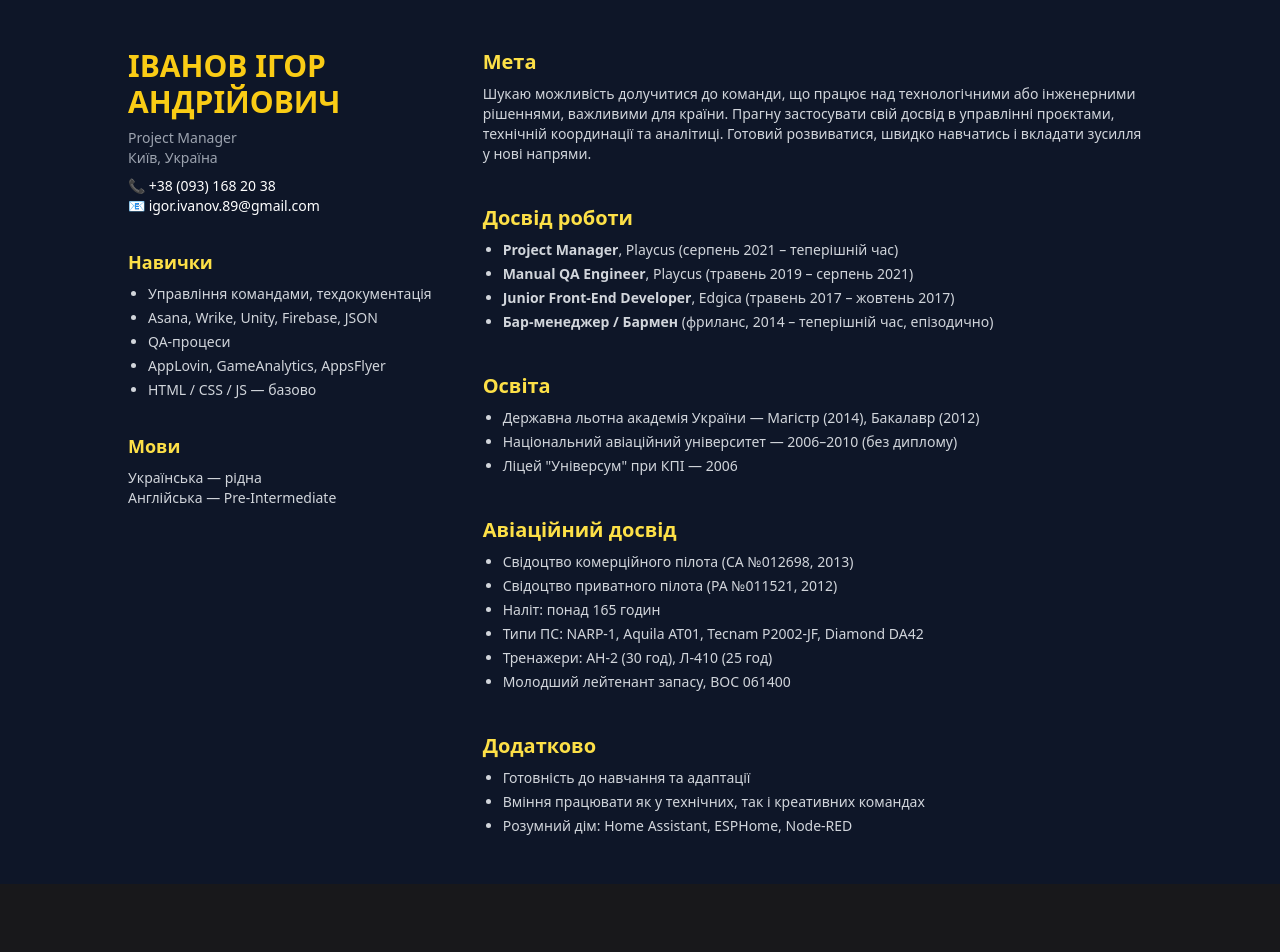
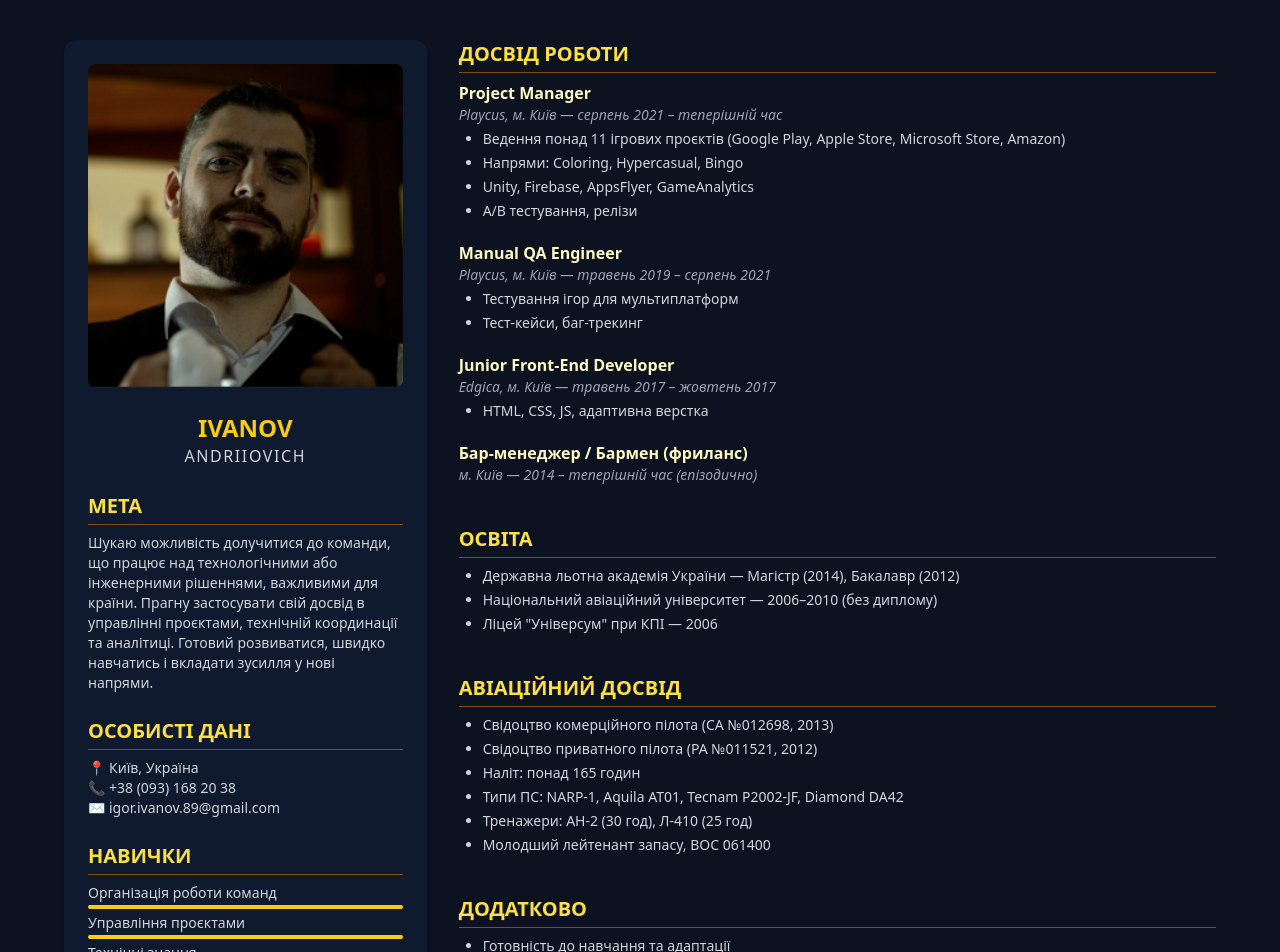
Before and after one commit to OKchesterOK/cv-landing, a React (Vite) app: page / in a window 1280 px wide. Shown: the top 952 px of the page. Before the commit the page ends 884 px from the top, so only its background shows below. Built offline with nearby package versions, Linux system fonts and the light colour scheme.

Commit message:
Update App.jsx

```diff
--- a/src/App.jsx
+++ b/src/App.jsx
@@ -2,67 +2,70 @@ import React from 'react';
 
 export default function App() {
   return (
-    <main className="min-h-screen bg-[#0e1628] text-white px-6 py-12 font-sans">
-      <div className="max-w-5xl mx-auto grid md:grid-cols-3 gap-10">
-        <aside>
-          <div className="mb-8">
-            <h2 className="text-3xl font-bold text-yellow-400 mb-2">ІВАНОВ ІГОР АНДРІЙОВИЧ</h2>
-            <p className="text-sm text-gray-400">Project Manager</p>
-            <p className="text-sm text-gray-400">Київ, Україна</p>
-            <p className="text-sm mt-2">📞 +38 (093) 168 20 38</p>
-            <p className="text-sm">📧 igor.ivanov.89@gmail.com</p>
+    <main className="min-h-screen bg-[#0c1220] text-white px-4 py-10 font-sans">
+      <div className="max-w-6xl mx-auto grid grid-cols-1 md:grid-cols-3 gap-8">
+        {/* Left Panel */}
+        <aside className="bg-[#0f1a2f] p-6 rounded-xl shadow-md">
+          <img src="/ivanov_photo.png" alt="Ігор Іванов" className="rounded-lg w-full object-cover mb-6" />
+          <div className="text-center mb-6">
+            <h1 className="text-2xl font-bold text-yellow-400">IVANOV</h1>
+            <p className="text-md text-gray-300 tracking-widest">ANDRIIOVICH</p>
           </div>
 
-          <div className="mb-8">
-            <h3 className="text-lg font-semibold text-yellow-300">Навички</h3>
-            <ul className="list-disc pl-5 text-sm mt-2 text-gray-300 space-y-1">
-              <li>Управління командами, техдокументація</li>
-              <li>Asana, Wrike, Unity, Firebase, JSON</li>
-              <li>QA-процеси</li>
-              <li>AppLovin, GameAnalytics, AppsFlyer</li>
-              <li>HTML / CSS / JS — базово</li>
-            </ul>
-          </div>
+          <Section title="МЕТА">
+            <p className="text-sm text-gray-300">
+              Шукаю можливість долучитися до команди, що працює над технологічними або інженерними рішеннями,
+              важливими для країни. Прагну застосувати свій досвід в управлінні проєктами, технічній координації
+              та аналітиці. Готовий розвиватися, швидко навчатись і вкладати зусилля у нові напрями.
+            </p>
+          </Section>
 
-          <div className="mb-8">
-            <h3 className="text-lg font-semibold text-yellow-300">Мови</h3>
-            <p className="text-sm text-gray-300 mt-2">Українська — рідна</p>
-            <p className="text-sm text-gray-300">Англійська — Pre-Intermediate</p>
-          </div>
+          <Section title="ОСОБИСТІ ДАНІ">
+            <Info label="📍" value="Київ, Україна" />
+            <Info label="📞" value="+38 (093) 168 20 38" />
+            <Info label="✉️" value="igor.ivanov.89@gmail.com" />
+          </Section>
+
+          <Section title="НАВИЧКИ">
+            <Skill label="Організація роботи команд" level={5} />
+            <Skill label="Управління проєктами" level={5} />
+            <Skill label="Технічні знання" level={4} />
+            <Skill label="Аналітика" level={4} />
+          </Section>
+
+          <Section title="МОВИ">
+            <Skill label="Українська" level={5} />
+            <Skill label="Англійська" level={3} />
+          </Section>
         </aside>
 
+        {/* Right Panel */}
         <section className="md:col-span-2 space-y-10">
-          <div>
-            <h3 className="text-xl font-semibold text-yellow-300 mb-2">Мета</h3>
-            <p className="text-sm text-gray-300">
-              Шукаю можливість долучитися до команди, що працює над технологічними або інженерними рішеннями, важливими для країни.
-              Прагну застосувати свій досвід в управлінні проєктами, технічній координації та аналітиці.
-              Готовий розвиватися, швидко навчатись і вкладати зусилля у нові напрями.
-            </p>
-          </div>
+          <Section title="ДОСВІД РОБОТИ">
+            <ListItem title="Project Manager" subtitle="Playcus, м. Київ — серпень 2021 – теперішній час" bullets={[
+              'Ведення понад 11 ігрових проєктів (Google Play, Apple Store, Microsoft Store, Amazon)',
+              'Напрями: Coloring, Hypercasual, Bingo',
+              'Unity, Firebase, AppsFlyer, GameAnalytics',
+              'A/B тестування, релізи'
+            ]} />
+            <ListItem title="Manual QA Engineer" subtitle="Playcus, м. Київ — травень 2019 – серпень 2021" bullets={[
+              'Тестування ігор для мультиплатформ',
+              'Тест-кейси, баг-трекинг'
+            ]} />
+            <ListItem title="Junior Front-End Developer" subtitle="Edgica, м. Київ — травень 2017 – жовтень 2017" bullets={['HTML, CSS, JS, адаптивна верстка']} />
+            <ListItem title="Бар-менеджер / Бармен (фриланс)" subtitle="м. Київ — 2014 – теперішній час (епізодично)" bullets={[]} />
+          </Section>
 
-          <div>
-            <h3 className="text-xl font-semibold text-yellow-300 mb-2">Досвід роботи</h3>
-            <ul className="list-disc pl-5 text-sm text-gray-300 space-y-1">
-              <li><strong>Project Manager</strong>, Playcus (серпень 2021 – теперішній час)</li>
-              <li><strong>Manual QA Engineer</strong>, Playcus (травень 2019 – серпень 2021)</li>
-              <li><strong>Junior Front-End Developer</strong>, Edgica (травень 2017 – жовтень 2017)</li>
-              <li><strong>Бар-менеджер / Бармен</strong> (фриланс, 2014 – теперішній час, епізодично)</li>
-            </ul>
-          </div>
-
-          <div>
-            <h3 className="text-xl font-semibold text-yellow-300 mb-2">Освіта</h3>
-            <ul className="list-disc pl-5 text-sm text-gray-300 space-y-1">
+          <Section title="ОСВІТА">
+            <ul className="list-disc pl-6 text-sm text-gray-300 space-y-1">
               <li>Державна льотна академія України — Магістр (2014), Бакалавр (2012)</li>
               <li>Національний авіаційний університет — 2006–2010 (без диплому)</li>
               <li>Ліцей "Універсум" при КПІ — 2006</li>
             </ul>
-          </div>
+          </Section>
 
-          <div>
-            <h3 className="text-xl font-semibold text-yellow-300 mb-2">Авіаційний досвід</h3>
-            <ul className="list-disc pl-5 text-sm text-gray-300 space-y-1">
+          <Section title="АВІАЦІЙНИЙ ДОСВІД">
+            <ul className="list-disc pl-6 text-sm text-gray-300 space-y-1">
               <li>Свідоцтво комерційного пілота (СА №012698, 2013)</li>
               <li>Свідоцтво приватного пілота (РА №011521, 2012)</li>
               <li>Наліт: понад 165 годин</li>
@@ -70,18 +73,55 @@ export default function App() {
               <li>Тренажери: АН-2 (30 год), Л-410 (25 год)</li>
               <li>Молодший лейтенант запасу, ВОС 061400</li>
             </ul>
-          </div>
+          </Section>
 
-          <div>
-            <h3 className="text-xl font-semibold text-yellow-300 mb-2">Додатково</h3>
-            <ul className="list-disc pl-5 text-sm text-gray-300 space-y-1">
+          <Section title="ДОДАТКОВО">
+            <ul className="list-disc pl-6 text-sm text-gray-300 space-y-1">
               <li>Готовність до навчання та адаптації</li>
               <li>Вміння працювати як у технічних, так і креативних командах</li>
-              <li>Розумний дім: Home Assistant, ESPHome, Node-RED</li>
+              <li>Автоматизація будинку: Home Assistant, ESPHome, Node-RED</li>
             </ul>
-          </div>
+          </Section>
         </section>
       </div>
     </main>
   );
 }
+
+function Section({ title, children }) {
+  return (
+    <div className="mb-6">
+      <h2 className="text-xl font-semibold text-yellow-300 mb-2 border-b border-yellow-800 pb-1">{title}</h2>
+      {children}
+    </div>
+  );
+}
+
+function Info({ label, value }) {
+  return <p className="text-sm text-gray-300"><span className="mr-1">{label}</span>{value}</p>;
+}
+
+function Skill({ label, level }) {
+  return (
+    <div className="mb-1">
+      <p className="text-sm text-gray-300 mb-0.5">{label}</p>
+      <div className="h-1 bg-gray-700 rounded-full">
+        <div className={`h-1 bg-yellow-400 rounded-full`} style={{ width: `${level * 20}%` }}></div>
+      </div>
+    </div>
+  );
+}
+
+function ListItem({ title, subtitle, bullets }) {
+  return (
+    <div className="mb-5">
+      <p className="text-md text-yellow-100 font-semibold">{title}</p>
+      <p className="text-sm italic text-gray-400 mb-1">{subtitle}</p>
+      {bullets.length > 0 && (
+        <ul className="list-disc pl-6 text-sm text-gray-300 space-y-1">
+          {bullets.map((b, i) => <li key={i}>{b}</li>)}
+        </ul>
+      )}
+    </div>
+  );
+}
```
